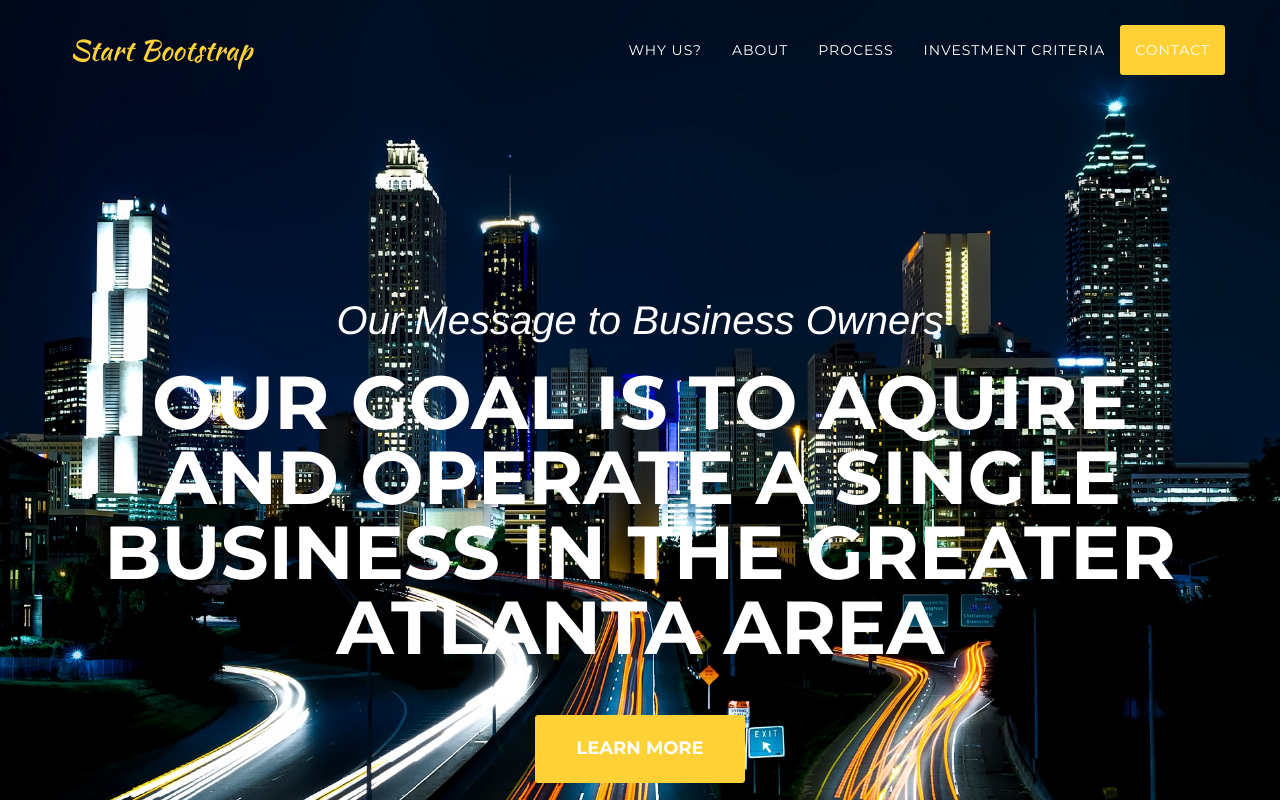
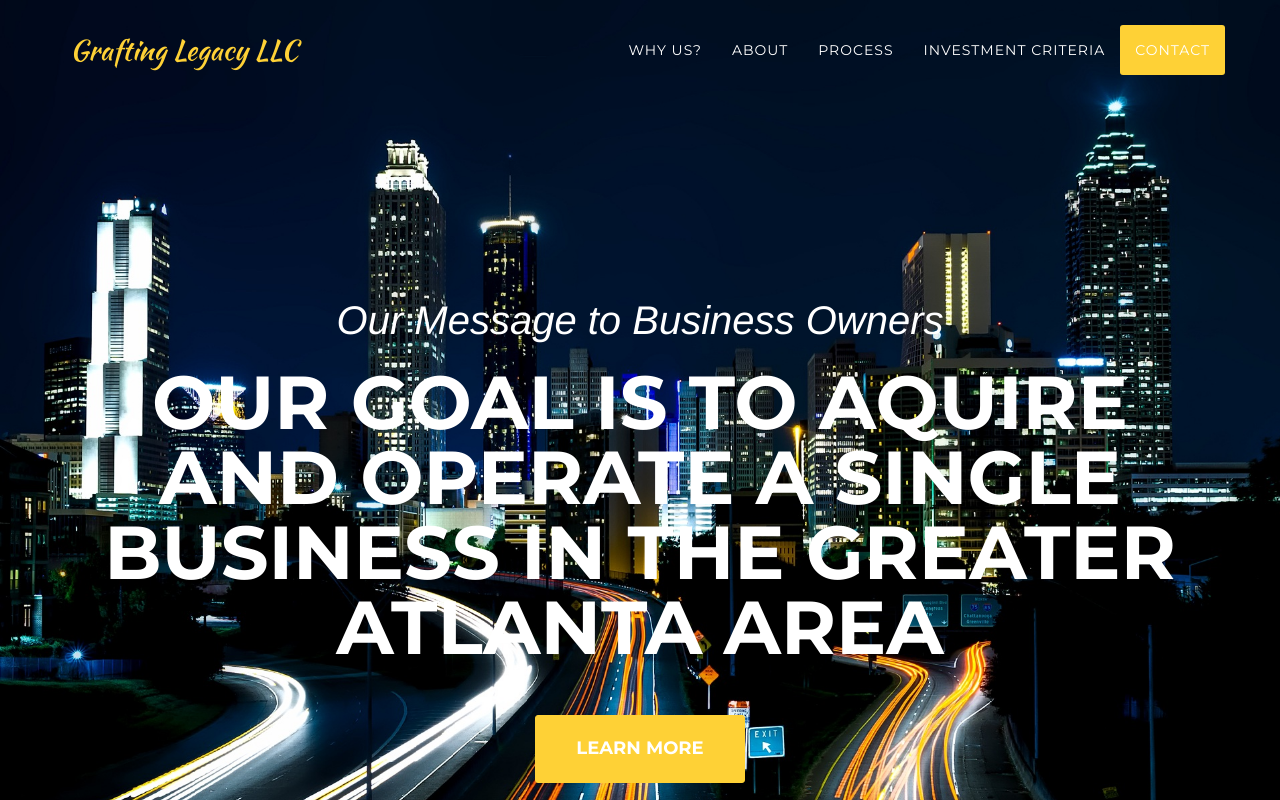
Before and after one commit to graftinglegacy/graftinglegacy.github.io, a website: page index.html in a window 1280 px wide. Shown: the top 800 px of the page. Drawn offline with nearby package versions, Linux system fonts and the light colour scheme; a web font is replaced by a local one.

Commit message:
upper left text

```diff
--- a/index.html
+++ b/index.html
@@ -43,7 +43,7 @@
                 <button type="button" class="navbar-toggle" data-toggle="collapse" data-target="#bs-example-navbar-collapse-1">
                     <span class="sr-only">Toggle navigation</span> Menu <i class="fa fa-bars"></i>
                 </button>
-                <a class="navbar-brand page-scroll" href="#page-top">Start Bootstrap</a>
+                <a class="navbar-brand page-scroll" href="#page-top">Grafting Legacy LLC</a>
             </div>
 
             <!-- Collect the nav links, forms, and other content for toggling -->
```
